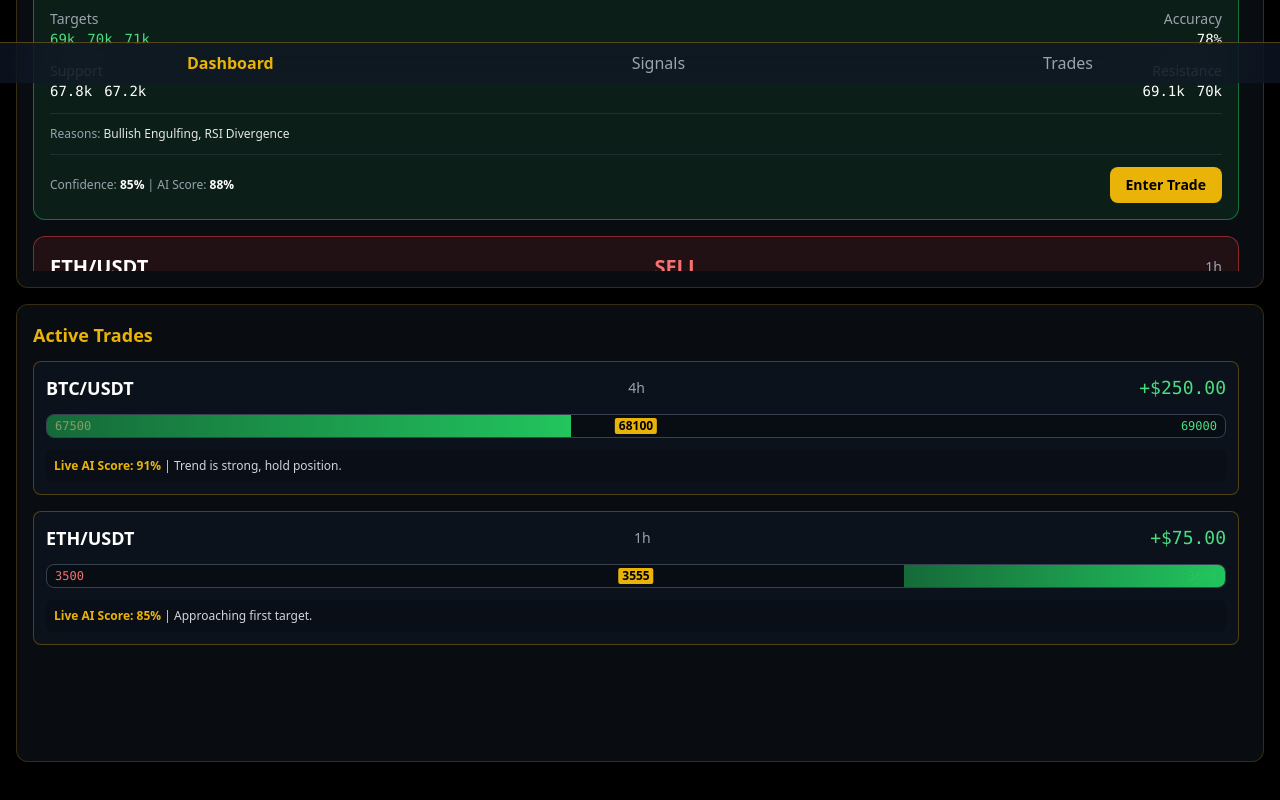
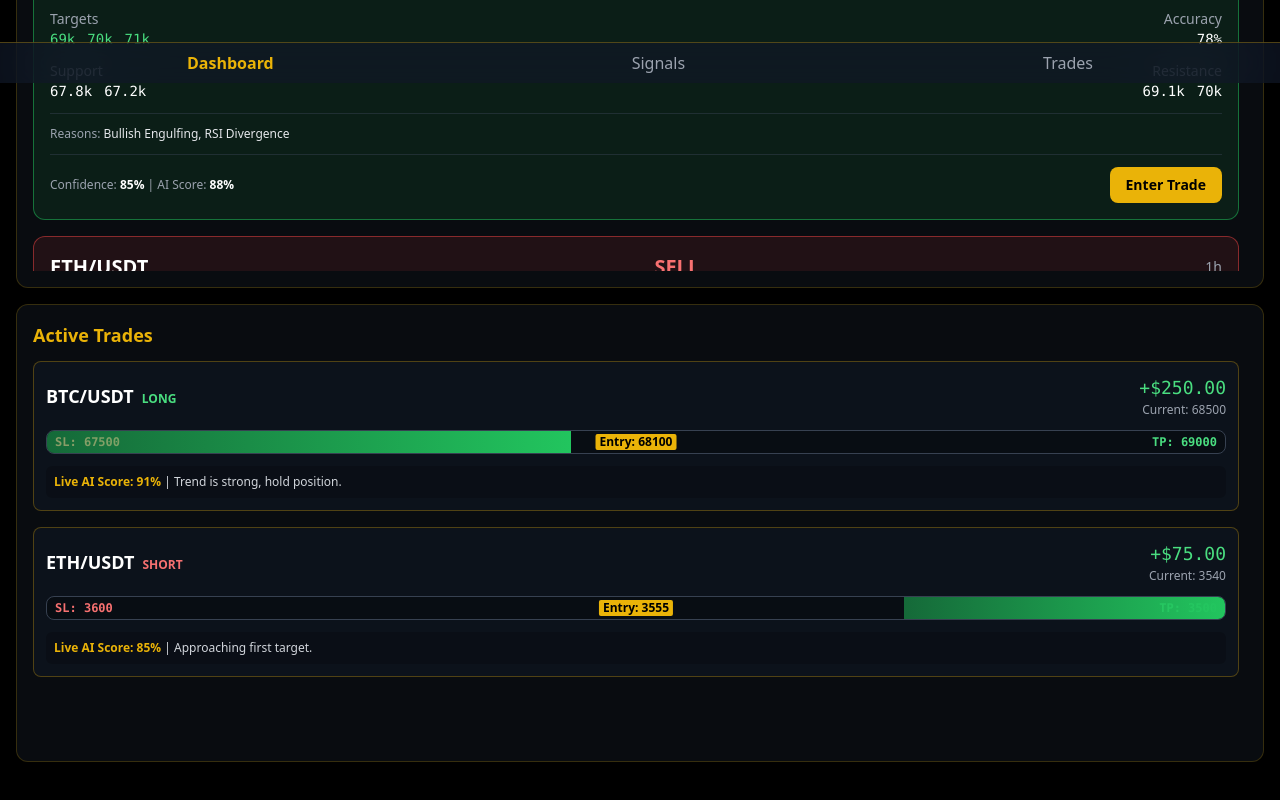
Before and after one commit to Farbodbod/AiSignalPro, a Next.js app: page / in a window 1280 px wide. Shown: the part 717-1517 px from the top of the page. Built offline with nearby package versions, Linux system fonts and the light colour scheme.

Commit message:
Update page.js

```diff
--- a/src/app/page.js
+++ b/src/app/page.js
@@ -36,12 +36,48 @@ const ActiveTradeCard = ({ trade }) => {
     const isProfit = (isLong && trade.current_price > trade.entry_price) || (!isLong && trade.current_price < trade.entry_price);
     const barGradient = isProfit ? 'bg-gradient-to-r from-green-500/50 to-green-500' : 'bg-gradient-to-r from-red-500/50 to-red-500';
     const progressStyle = { width: `${progress}%` };
-    return( <div className="bg-gray-900/50 rounded-lg p-3 border border-yellow-500/30 space-y-3"> <div className="flex justify-between items-center"> <span className="font-bold text-lg text-white">{trade.symbol}</span> <span className="text-sm text-gray-400">{trade.timeframe}</span> <span className={'font-mono text-lg ' + (isProfit ? 'text-green-400' : 'text-red-400')}>{trade.pnl}</span> </div> <div className="relative h-6 w-full bg-black/30 rounded-lg overflow-hidden border border-gray-700"> <div className="absolute top-0 h-full flex items-center justify-between w-full px-2 text-xs font-mono"> <span className="text-red-400">{isLong ? trade.sl : trade.targets[0]}</span> <span className="text-green-400">{isLong ? trade.targets[0] : trade.sl}</span> </div> <div className="absolute top-1/2 left-1/2 -translate-x-1/2 -translate-y-1/2 h-4 w-0.5 bg-yellow-500"></div> <div className={'absolute top-0 h-full ' + barGradient + ' ' + (isLong ? 'left-0' : 'right-0')} style={progressStyle}></div> <div className="absolute top-1/2 left-1/2 -translate-x-1/2 -translate-y-1/2 text-xs font-bold text-black bg-yellow-500 px-1 rounded-sm">{trade.entry_price}</div> </div> <div className="text-xs text-gray-300 bg-black/20 p-2 rounded-md"> <p><span className="font-bold text-yellow-500">Live AI Score: {trade.ai_score}%</span> | {trade.status_text}</p> </div> </div> );
+
+    return(
+        <div className="bg-gray-900/50 rounded-lg p-3 border border-yellow-500/30 space-y-3">
+            <div className="flex justify-between items-center">
+                <div>
+                    <span className="font-bold text-lg text-white">{trade.symbol}</span>
+                    <span className={`text-xs ml-2 font-bold ${isLong ? 'text-green-400' : 'text-red-400'}`}>{isLong ? "LONG" : "SHORT"}</span>
+                </div>
+                <div className="text-right">
+                     <span className={`font-mono text-lg ${isProfit ? 'text-green-400' : 'text-red-400'}`}>{trade.pnl}</span>
+                     <p className="text-xs text-gray-400">Current: {trade.current_price}</p>
+                </div>
+            </div>
+            <div className="relative h-6 w-full bg-black/30 rounded-lg overflow-hidden border border-gray-700">
+                 <div className="absolute top-0 h-full flex items-center justify-between w-full px-2 text-xs font-mono">
+                    <span className="text-red-400 font-semibold">SL: {trade.sl}</span>
+                    <span className="text-green-400 font-semibold">TP: {trade.targets[0]}</span>
+                </div>
+                <div className={`absolute top-1/2 left-1/2 -translate-x-1/2 -translate-y-1/2 h-4 w-0.5 bg-yellow-500`}></div>
+                <div className={`absolute top-0 h-full ${barGradient} ${isLong ? 'left-0' : 'right-0'}`} style={progressStyle}></div>
+                <div className="absolute top-1/2 left-1/2 -translate-x-1/2 -translate-y-1/2 text-xs font-bold text-black bg-yellow-500 px-1 rounded-sm">Entry: {trade.entry_price}</div>
+            </div>
+            <div className="text-xs text-gray-300 bg-black/20 p-2 rounded-md">
+                <p><span className="font-bold text-yellow-500">Live AI Score: {trade.ai_score}%</span> | {trade.status_text}</p>
+            </div>
+        </div>
+    );
 };
 
 const ActiveTrades = () => {
-    const sampleTrades = [ { direction: 'long', symbol: 'BTC/USDT', timeframe: '4h', entry_price: 68100, current_price: 68500, sl: 67500, targets: [69000, 70000], ai_score: 91, pnl: "+$250.00", status_text: "Trend is strong, hold position." }, { direction: 'short', symbol: 'ETH/USDT', timeframe: '1h', entry_price: 3555, current_price: 3540, sl: 3600, targets: [3500, 3450], ai_score: 85, pnl: "+$75.00", status_text: "Approaching first target." }, ];
-    return ( <section className="bg-gray-800/30 backdrop-blur-lg rounded-xl p-4 border border-yellow-500/20"> <h3 className="text-yellow-500 font-bold text-lg mb-3">Active Trades</h3> <div className="space-y-4 h-96 overflow-y-auto pr-2">{sampleTrades.map((trade, i) => <ActiveTradeCard key={i} trade={trade} />)}</div> </section> );
+    const sampleTrades = [
+        { direction: 'long', symbol: 'BTC/USDT', timeframe: '4h', entry_price: 68100, current_price: 68500, sl: 67500, targets: [69000, 70000], ai_score: 91, pnl: "+$250.00", status_text: "Trend is strong, hold position." },
+        { direction: 'short', symbol: 'ETH/USDT', timeframe: '1h', entry_price: 3555, current_price: 3540, sl: 3600, targets: [3500, 3450], ai_score: 85, pnl: "+$75.00", status_text: "Approaching first target." },
+    ];
+    return (
+        <section className="bg-gray-800/30 backdrop-blur-lg rounded-xl p-4 border border-yellow-500/20">
+            <h3 className="text-yellow-500 font-bold text-lg mb-3">Active Trades</h3>
+            <div className="space-y-4 h-96 overflow-y-auto pr-2">
+                {sampleTrades.map((trade, i) => <ActiveTradeCard key={i} trade={trade} />)}
+            </div>
+        </section>
+    );
 };
 
 export default function Home() {
```
